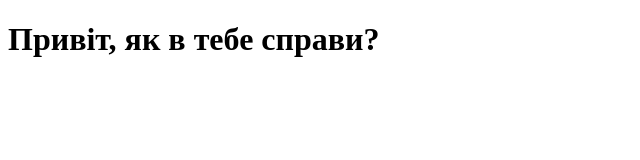
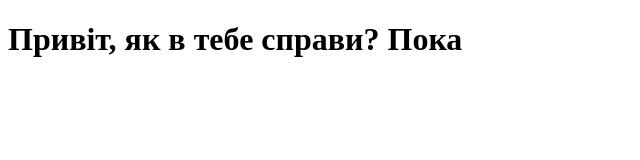
Before and after one commit to DanyloTaradaiko/Tutorial, a plain HTML site: page index.html in a window 1280 px wide. Shown: the whole page, without its empty margins (0-640 px from the left). Drawn offline with Linux system fonts and the light colour scheme.

Commit message:
Пока - Word change

```diff
--- a/index.html
+++ b/index.html
@@ -6,6 +6,6 @@
     <title>Document</title>
 </head>
 <body>
-    <h1>Привіт, як в тебе справи?</h1>
+    <h1>Привіт, як в тебе справи? Пока</h1>
 </body>
 </html>
```
